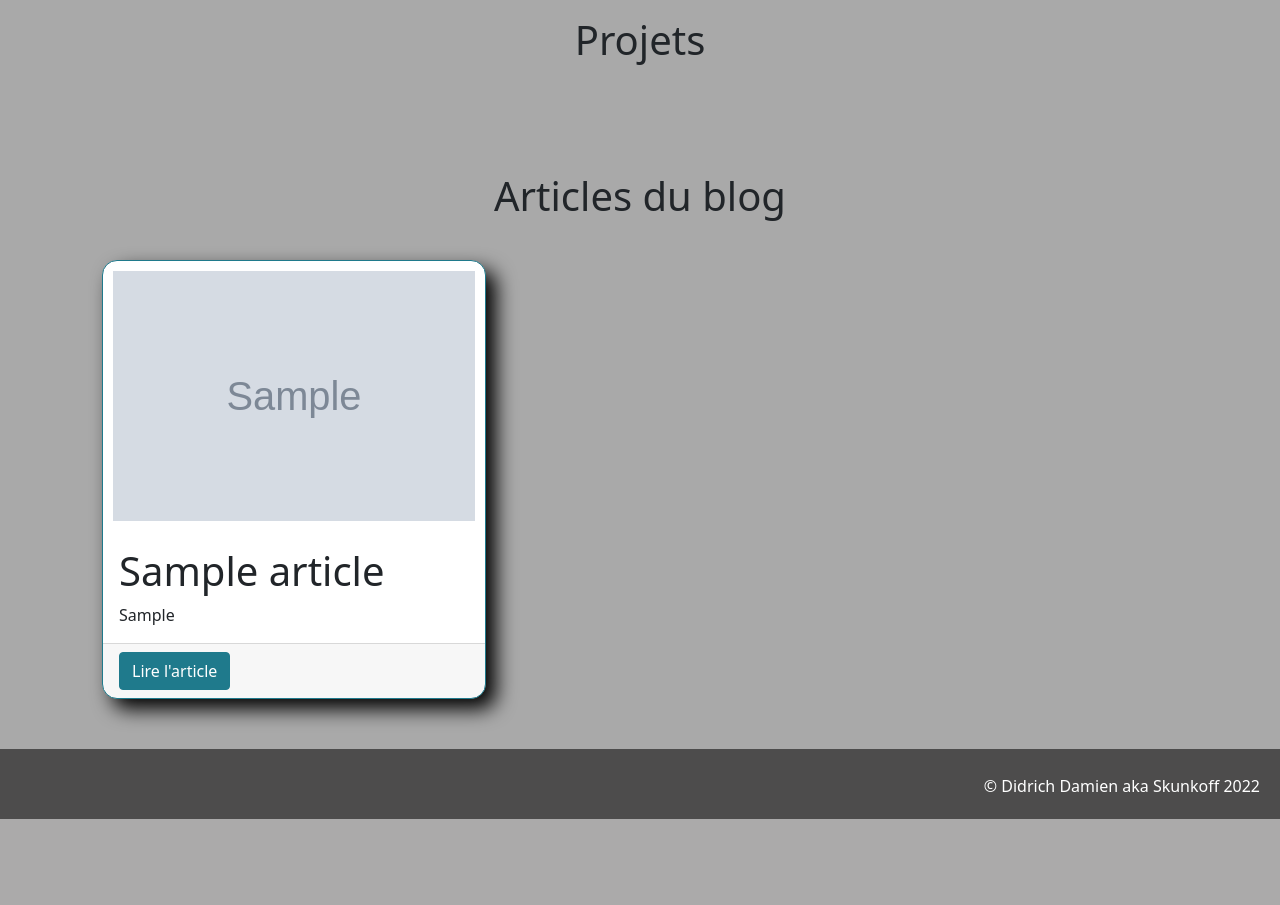
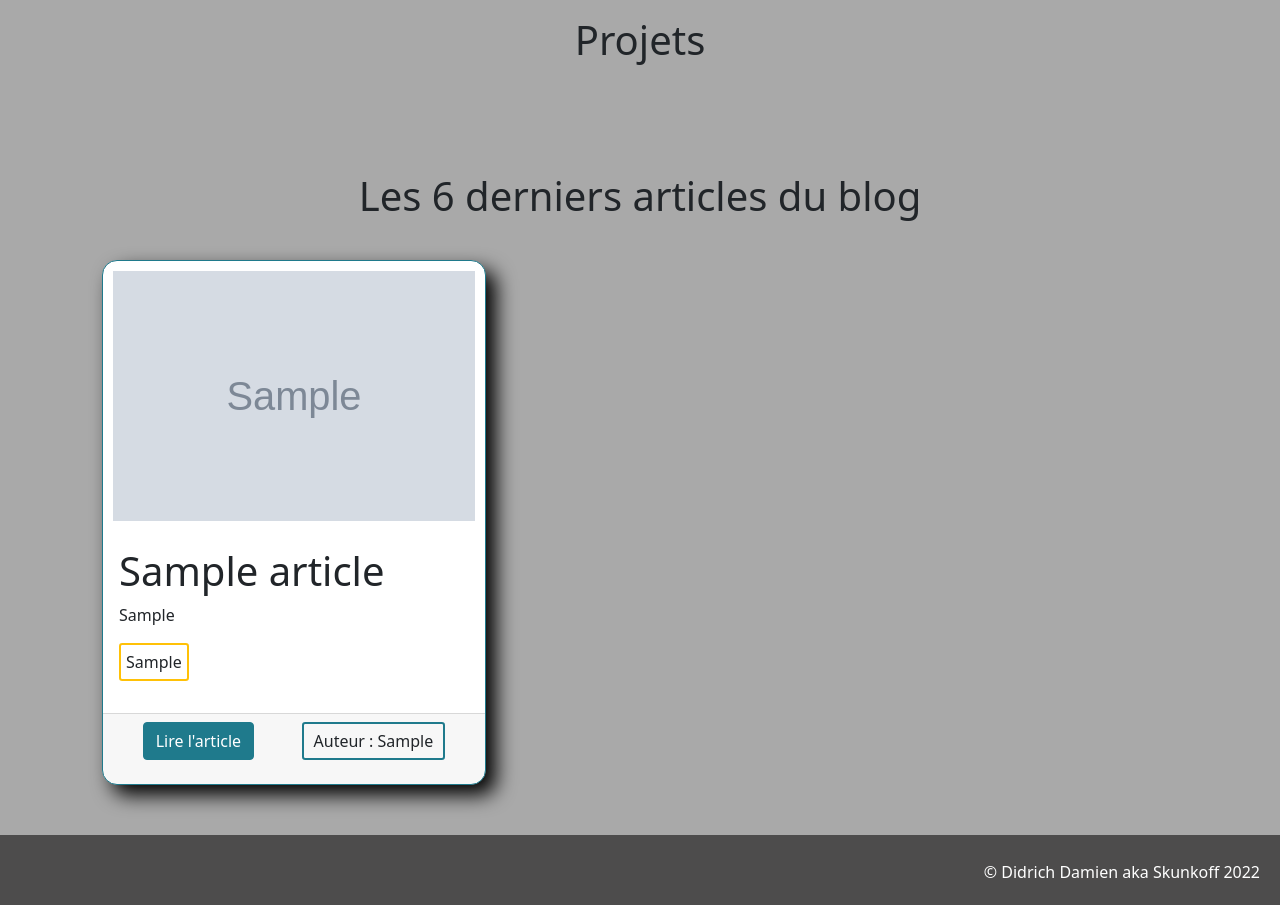
Before and after one commit to skunkoff1/believemyProject2, a PHP site: page / in a window 1280 px wide. Shown: the part 229-1134 px from the top of the page. Before the commit the page ends 1048 px from the top, so only its background shows below. Run offline with PHP 8.4, Linux system fonts and the light colour scheme; the visitor is signed in with stand-in values (Sample User, id 1); tables that the repository leaves empty or names only in its code hold one stand-in row (values such as "Sample post"); grey boxes marked "Sample" are stand-in pictures.

Commit message:
update indexView

```diff
--- a/views/indexView.php
+++ b/views/indexView.php
@@ -25,7 +25,7 @@
 
     <section>
         <div class="container-sm text-center">
-            <h1 class="section-title">Articles du blog</h1>
+            <h1 class="section-title">Les 6 derniers articles du blog</h1>
         </div>
         <div class="container-sm d-flex flex-wrap articles">
 
@@ -33,13 +33,15 @@
             foreach ($articleArray as $article) { ?>
             <article class="card border-primary">
                 <img class="card-image" src="ressources/images/<?= $article->getHeadImg() ?>">
-                <div class="card-body">
+                <div class="card-body d-flex flex-column justify-content-between">
                     <h1 class="card-title"><?= $article->getTitle() ?></h1>
                     <p class="card-text"><?= $article->getResume() ?></p>
+                    <p class="tag border border-2 rounded-1 border-warning"><?=$article->getTag()?></p>
                 </div>
-                <div class="card-footer">
+                <div class="card-footer d-flex justify-content-around align-items-baseline">
                     <a href="index.php?page=displayArticle&id=<?= $article->getId() ?>" class="btn btn-primary">Lire
                         l'article</a>
+                    <p class="border border-primary border-2 rounded-1 author">Auteur : <?=$article->getUser()?></p>
                 </div>
             </article>
             <?php } ?>
```
